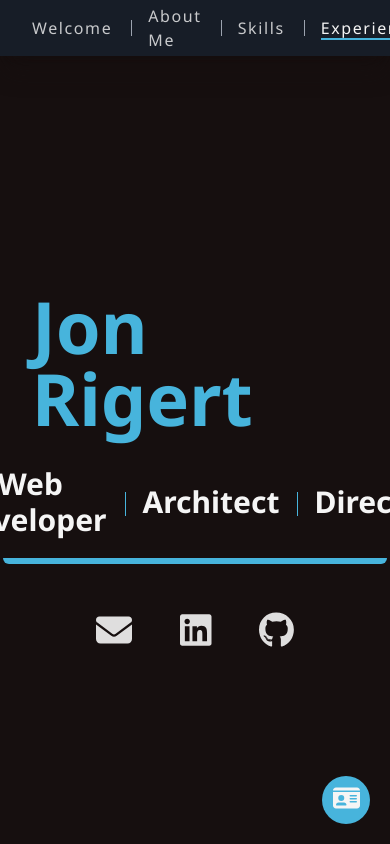
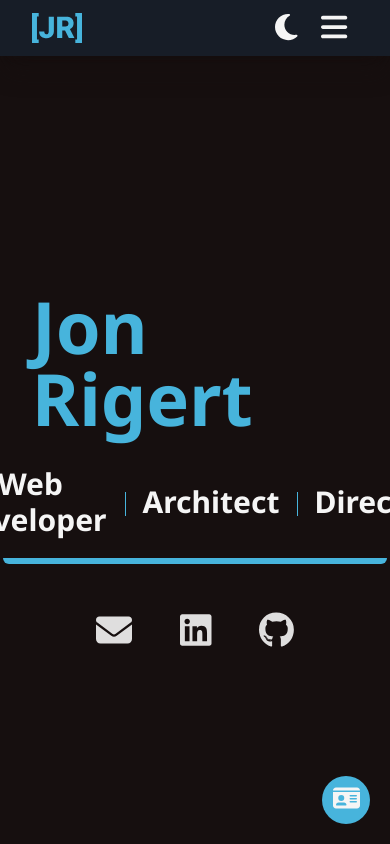
Before and after one commit to jrigert/portfolio, a Next.js app: page / in a window 390 px wide. Shown: the top 844 px of the page. Built offline with nearby package versions, Linux system fonts and the light colour scheme.

Commit message:
mobile navigation!

```diff
--- a/src/components/ThemeToggle.tsx
+++ b/src/components/ThemeToggle.tsx
@@ -34,7 +34,7 @@ export const ThemeToggle: FunctionComponent<WithClassName> = (props) => {
 
   return (
     <Button
-      variant="outline"
+      variant="naked"
       size="icon"
       color="default-on-dark"
       onClick={toggleTheme}
--- a/src/components/core/Button.tsx
+++ b/src/components/core/Button.tsx
@@ -33,6 +33,7 @@ const buttonVariants = cva(
       variant: {
         solid: [],
         outline: ['border-2 rounded-xl'],
+        naked: [],
       },
       color: {
         default: ['bg-foreground', 'text-background', 'hover:bg-foreground/80'],
@@ -79,6 +80,41 @@ const buttonVariants = cva(
         className:
           'border-loud/90 text-loud hover:bg-loud/20 hover:border-loud bg-transparent',
       },
+      {
+        variant: 'naked',
+        color: 'default',
+        className:
+          'text-foreground hover:bg-foreground/10 hover:border-foreground bg-transparent',
+      },
+      {
+        variant: 'naked',
+        color: 'default-on-dark',
+        className:
+          'text-white hover:bg-white/10 hover:border-white bg-transparent',
+      },
+      {
+        variant: 'naked',
+        color: 'primary',
+        className:
+          'text-primary hover:bg-primary/10 hover:border-primary bg-transparent',
+      },
+      {
+        variant: 'naked',
+        color: 'secondary',
+        className:
+          'text-secondary hover:bg-secondary/10 hover:border-secondary bg-transparent',
+      },
+      {
+        variant: 'naked',
+        color: 'loud',
+        className:
+          'text-loud hover:bg-loud/10 hover:border-loud bg-transparent',
+      },
+      {
+        variant: 'naked',
+        size: 'icon',
+        className: ['h-12', 'w-12', 'text-3xl', 'rounded-full'],
+      },
     ],
     defaultVariants: {
       variant: 'solid',
--- a/src/components/navigation/Header.tsx
+++ b/src/components/navigation/Header.tsx
@@ -1,21 +1,34 @@
+'use client';
+
+import { Button } from '@/components/core/Button';
 import { Container } from '@/components/core/Container';
 import { NavLink } from '@/components/navigation/NavLink';
 import { ThemeToggle } from '@/components/ThemeToggle';
 import { HOMEPAGE_CONFIG } from '@/config/homepage';
+import { useMobileNav } from '@/hooks/useMobileNav';
+import { classNames } from '@/utils/style';
+import { FontAwesomeIcon } from '@fortawesome/react-fontawesome';
 import Image from 'next/image';
 import Link from 'next/link';
-import type { FunctionComponent } from 'react';
+import { FunctionComponent } from 'react';
+import { faBars, faXmark as faX } from '@fortawesome/free-solid-svg-icons';
 
 const { sections } = HOMEPAGE_CONFIG;
 
 export const Header: FunctionComponent = () => {
+  const { animationState, registerNavRef, toggleMobileNav, closeMobileNav } =
+    useMobileNav();
+
   return (
-    <>
-      <header className="bg-dark-blue fixed left-0 top-0 z-10 w-full text-white shadow-xl shadow-black/40">
+    <header
+      className="fixed left-0 top-0 z-10 w-full bg-dark-blue text-white shadow-xl shadow-black/40"
+      ref={registerNavRef}
+    >
       <Container className={`flex h-14 items-center justify-between`}>
         <Link
           href={`/#${sections[0].id}`}
           className="font-heading text-2xl font-bold text-primary"
+          onClick={closeMobileNav}
         >
           <Image
             src="/images/logo.svg"
@@ -25,8 +38,25 @@ export const Header: FunctionComponent = () => {
           />
         </Link>
 
-          <nav>
-            <ul className="flex font-heading">
+        <nav
+          role="navigation"
+          className={classNames(
+            'duration-250 fixed right-0 top-14 min-w-60 bg-dark-blue p-10 text-xl shadow-lg shadow-black transition lg:right-auto lg:top-auto lg:block lg:min-w-0 lg:p-0 lg:text-base lg:shadow-none',
+            animationState === 'closed' && 'hidden translate-x-60',
+            animationState === 'opening' && 'translate-x-60',
+            animationState === 'open' && 'translate-x-0',
+            animationState === 'closing' && 'translate-x-60',
+          )}
+        >
+          <Button
+            variant="naked"
+            size="icon"
+            className="absolute right-0 top-0 lg:hidden"
+            onClick={closeMobileNav}
+          >
+            <FontAwesomeIcon icon={faX} />
+          </Button>
+          <ul className="flex flex-col gap-8 font-heading lg:flex-row lg:gap-0">
             {HOMEPAGE_CONFIG.sections.map(({ id, linkLabel }, index) => (
               <NavLink
                 key={id}
@@ -34,14 +64,27 @@ export const Header: FunctionComponent = () => {
                 href={`/#${id}`}
                 label={linkLabel}
                 showDivider={index !== sections.length - 1}
+                dividerClassName="hidden lg:inline-block"
+                onClick={closeMobileNav}
               />
             ))}
           </ul>
         </nav>
 
-          <ThemeToggle className="ml-12" />
+        <div className="flex align-middle">
+          <ThemeToggle />
+
+          <Button
+            variant="naked"
+            className="lg:hidden"
+            size="icon"
+            color="default-on-dark"
+            onClick={toggleMobileNav}
+          >
+            <FontAwesomeIcon icon={faBars} />
+          </Button>
+        </div>
       </Container>
     </header>
-    </>
   );
 };
--- a/src/components/navigation/NavLink.tsx
+++ b/src/components/navigation/NavLink.tsx
@@ -13,11 +13,19 @@ export interface NavLinkProps {
   dividerClassName?: string;
   linkClassName?: string;
   showDivider?: boolean;
+  onClick?: () => void;
 }
 
 export const NavLink: FunctionComponent<NavLinkProps> = (props) => {
-  const { href, id, label, dividerClassName, linkClassName, showDivider } =
-    props;
+  const {
+    href,
+    id,
+    label,
+    dividerClassName,
+    linkClassName,
+    onClick,
+    showDivider,
+  } = props;
 
   const { activeSection } = useScrollContext();
   const isActive = activeSection === id;
@@ -36,7 +44,7 @@ export const NavLink: FunctionComponent<NavLinkProps> = (props) => {
 
   return (
     <li className="flex items-center">
-      <Link href={href} className={linkClassNames}>
+      <Link href={href} className={linkClassNames} onClick={onClick}>
         {label}
       </Link>
       {showDivider ? <VerticalDivider className={dividerClassName} /> : null}
--- a/src/config/homepage.tsx
+++ b/src/config/homepage.tsx
@@ -19,8 +19,8 @@ export interface HomepageConfig {
 export const HOMEPAGE_CONFIG: HomepageConfig = {
   sections: [
     {
-      linkLabel: 'Welcome',
-      id: 'welcome',
+      linkLabel: 'Home',
+      id: 'home',
       Component: HomeWelcome,
     },
     {
--- /dev/null
+++ b/src/hooks/useMobileNav.ts
@@ -0,0 +1,62 @@
+import { useOnClickOutside } from '@/hooks/useOnClickOutside';
+import { useTimeout } from '@/hooks/useTimeout';
+import { useEffect, useState } from 'react';
+
+type AnimationState = 'closed' | 'opening' | 'open' | 'closing';
+
+const SLIDE_DURATION = 250;
+
+export interface UseMobileNavResult {
+  shouldShowMobileNav: boolean;
+  animationState: AnimationState;
+  toggleMobileNav: () => void;
+  openMobileNav: () => void;
+  closeMobileNav: () => void;
+  registerNavRef: (element: HTMLElement | null) => void;
+}
+
+export const useMobileNav = (): UseMobileNavResult => {
+  const [shouldShowMobileNav, setShouldShowMobileNav] = useState(false);
+  const toggleMobileNav = () => setShouldShowMobileNav((value) => !value);
+  const openMobileNav = () => setShouldShowMobileNav(true);
+  const closeMobileNav = () => setShouldShowMobileNav(false);
+
+  const [animationState, setAnimationState] =
+    useState<AnimationState>('closed');
+  const { registerRef: registerNavRef } = useOnClickOutside(closeMobileNav);
+
+  useEffect(() => {
+    if (shouldShowMobileNav) {
+      setAnimationState('opening');
+    } else {
+      setAnimationState((currentState) =>
+        currentState === 'closed' ? 'closed' : 'closing',
+      );
+    }
+  }, [shouldShowMobileNav]);
+
+  useTimeout(
+    () => {
+      setAnimationState('closed');
+    },
+    SLIDE_DURATION,
+    { begin: animationState === 'closing' },
+  );
+
+  useTimeout(
+    () => {
+      setAnimationState('open');
+    },
+    50,
+    { begin: animationState === 'opening' },
+  );
+
+  return {
+    shouldShowMobileNav,
+    animationState,
+    closeMobileNav,
+    openMobileNav,
+    toggleMobileNav,
+    registerNavRef,
+  };
+};
--- /dev/null
+++ b/src/hooks/useOnClickOutside.ts
@@ -0,0 +1,27 @@
+import { useCallback, useEffect, useRef } from 'react';
+
+export const useOnClickOutside = (callback: () => void) => {
+  const elementRef = useRef<HTMLElement | null>();
+
+  const registerRef = useCallback((element: HTMLElement | null) => {
+    elementRef.current = element;
+  }, []);
+
+  useEffect(() => {
+    const handleMouseDown = (event: MouseEvent) => {
+      if (!elementRef.current?.contains(event.target as Node)) {
+        callback();
+      }
+    };
+
+    document.addEventListener('mousedown', handleMouseDown);
+
+    return () => {
+      document.removeEventListener('mousedown', handleMouseDown);
+    };
+  }, []);
+
+  return {
+    registerRef,
+  };
+};
--- a/src/hooks/useTimeout.ts
+++ b/src/hooks/useTimeout.ts
@@ -2,20 +2,35 @@ import { useEffect, useRef } from 'react';
 
 type Timer = ReturnType<typeof setTimeout>;
 
-export const useTimeout = (handler: () => void, duration = 0) => {
-  const timeoutHandlerRef = useRef<Timer | undefined>();
+export interface UseTimeoutOptions {
+  /** flip to true to begin the timeout. defaults to true */
+  begin?: boolean;
+}
+
+export const useTimeout = (
+  handler: () => void,
+  duration = 0,
+  options: UseTimeoutOptions = {},
+) => {
+  const { begin = true } = options;
+  const timeoutHandlerRef = useRef<Timer | null>(null);
 
   const clear = () => {
     if (timeoutHandlerRef.current) {
       clearTimeout(timeoutHandlerRef.current);
+      timeoutHandlerRef.current = null;
     }
   };
 
   useEffect(() => {
-    timeoutHandlerRef.current = setTimeout(handler, duration);
+    clear();
+
+    if (begin) {
+      timeoutHandlerRef.current = setTimeout(handler, duration);
+    }
 
     return clear;
-  }, []);
+  }, [begin]);
 
   return { clear };
 };
```
Lines whose indentation alone changed are shown as unchanged.
